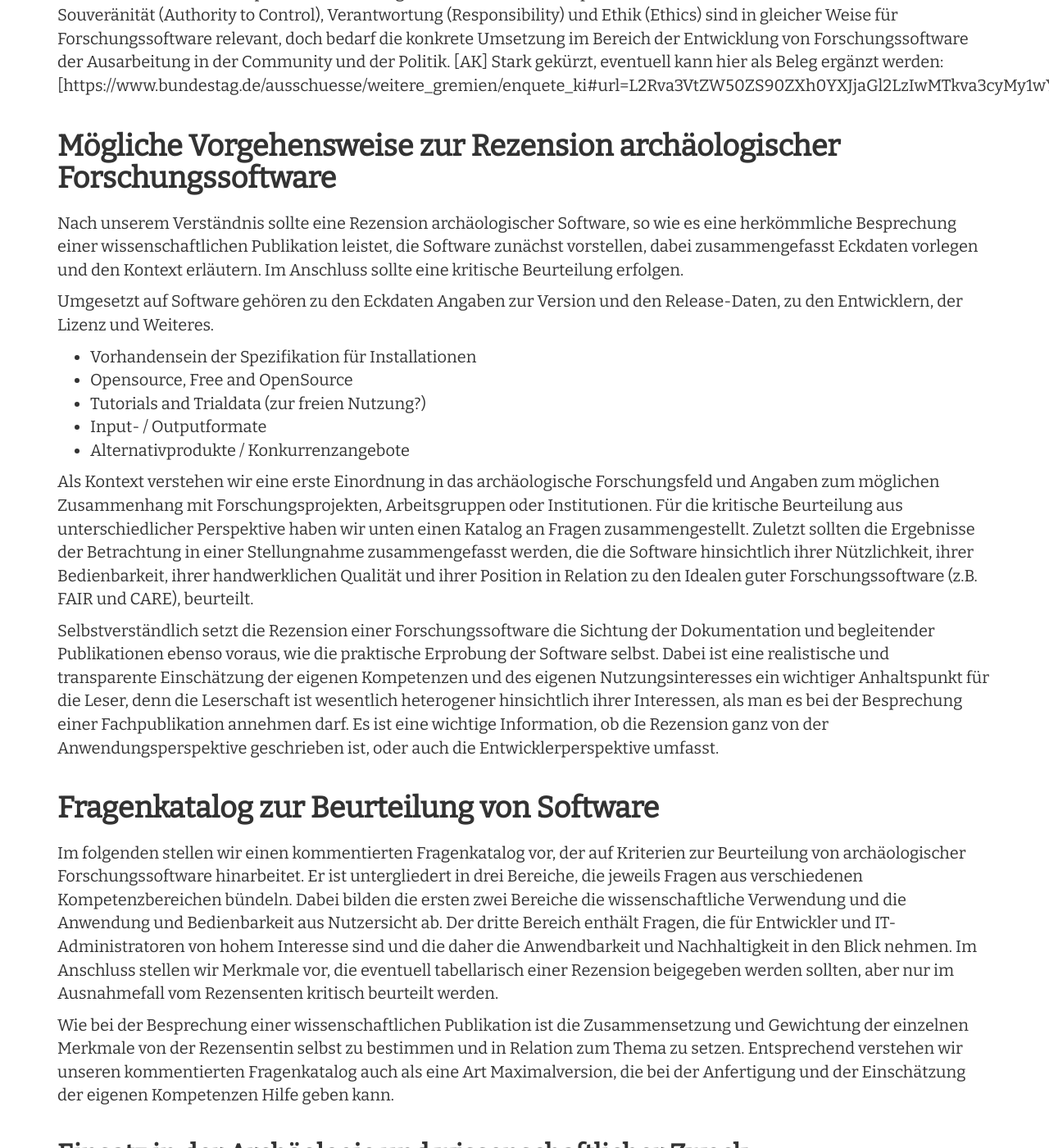
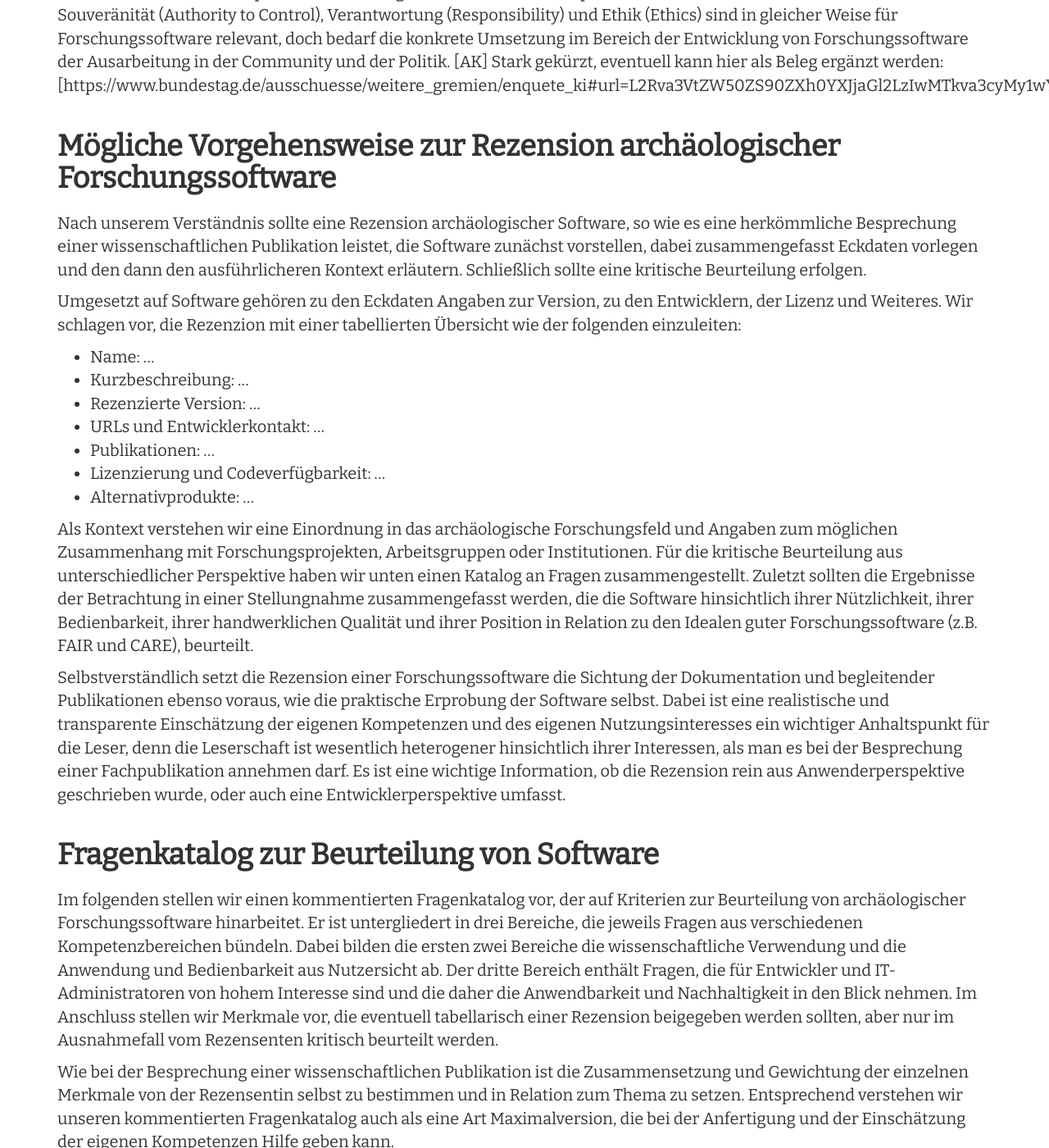
Before and after one commit to Research-Squirrel-Engineers/Impuls_SoftwareRezensionen_DGUF, a Jekyll site: the page built from Draft.md, in a window 1280 px wide and 1400 px high, scrolled down 6949 px. Shown: the whole window at 82% size. Built offline with Jekyll 4.4.1, drawn with Linux system fonts in a browser that asks for light colours; nearby versions of some CDN libraries.

Commit message:
Eckdatenübersichtsliste

```diff
--- a/Draft.md
+++ b/Draft.md
@@ -156,19 +156,21 @@ Eine Personengruppe, die besonders oft zum passiven Spielball von Forschungssoft
 
 ## Mögliche Vorgehensweise zur Rezension archäologischer Forschungssoftware
 
-Nach unserem Verständnis sollte eine Rezension archäologischer Software, so wie es eine herkömmliche Besprechung einer wissenschaftlichen Publikation leistet, die Software zunächst vorstellen, dabei zusammengefasst Eckdaten vorlegen und den Kontext erläutern. Im Anschluss sollte eine kritische Beurteilung erfolgen.
+Nach unserem Verständnis sollte eine Rezension archäologischer Software, so wie es eine herkömmliche Besprechung einer wissenschaftlichen Publikation leistet, die Software zunächst vorstellen, dabei zusammengefasst Eckdaten vorlegen und den dann den ausführlicheren Kontext erläutern. Schließlich sollte eine kritische Beurteilung erfolgen.
 
-Umgesetzt auf Software gehören zu den Eckdaten Angaben zur Version und den Release-Daten, zu den Entwicklern, der Lizenz und Weiteres.
+Umgesetzt auf Software gehören zu den Eckdaten Angaben zur Version, zu den Entwicklern, der Lizenz und Weiteres. Wir schlagen vor, die Rezenzion mit einer tabellierten Übersicht wie der folgenden einzuleiten:
 
-* Vorhandensein der Spezifikation für Installationen
-* Opensource, Free and OpenSource
-* Tutorials and Trialdata (zur freien Nutzung?)
-* Input- / Outputformate
-* Alternativprodukte / Konkurrenzangebote
+- Name: ...
+- Kurzbeschreibung: ...
+- Rezenzierte Version: ...
+- URLs und Entwicklerkontakt: ...
+- Publikationen: ...
+- Lizenzierung und Codeverfügbarkeit: ...
+- Alternativprodukte: ...
 
-Als Kontext verstehen wir eine erste Einordnung in das archäologische Forschungsfeld und Angaben zum möglichen Zusammenhang mit Forschungsprojekten, Arbeitsgruppen oder Institutionen. Für die kritische Beurteilung aus unterschiedlicher Perspektive haben wir unten einen Katalog an Fragen zusammengestellt. Zuletzt sollten die Ergebnisse der Betrachtung in einer Stellungnahme zusammengefasst werden, die die Software hinsichtlich ihrer Nützlichkeit, ihrer Bedienbarkeit, ihrer handwerklichen Qualität und ihrer Position in Relation zu den Idealen guter Forschungssoftware (z.B. FAIR und CARE), beurteilt.
+Als Kontext verstehen wir eine Einordnung in das archäologische Forschungsfeld und Angaben zum möglichen Zusammenhang mit Forschungsprojekten, Arbeitsgruppen oder Institutionen. Für die kritische Beurteilung aus unterschiedlicher Perspektive haben wir unten einen Katalog an Fragen zusammengestellt. Zuletzt sollten die Ergebnisse der Betrachtung in einer Stellungnahme zusammengefasst werden, die die Software hinsichtlich ihrer Nützlichkeit, ihrer Bedienbarkeit, ihrer handwerklichen Qualität und ihrer Position in Relation zu den Idealen guter Forschungssoftware (z.B. FAIR und CARE), beurteilt.
 
-Selbstverständlich setzt die Rezension einer Forschungssoftware die Sichtung der Dokumentation und begleitender Publikationen ebenso voraus, wie die praktische Erprobung der Software selbst. Dabei ist eine realistische und transparente Einschätzung der eigenen Kompetenzen und des eigenen Nutzungsinteresses ein wichtiger Anhaltspunkt für die Leser, denn die Leserschaft ist wesentlich heterogener hinsichtlich ihrer Interessen, als man es bei der Besprechung einer Fachpublikation annehmen darf. Es ist eine wichtige Information, ob die Rezension ganz von der Anwendungsperspektive geschrieben ist, oder auch die Entwicklerperspektive umfasst.
+Selbstverständlich setzt die Rezension einer Forschungssoftware die Sichtung der Dokumentation und begleitender Publikationen ebenso voraus, wie die praktische Erprobung der Software selbst. Dabei ist eine realistische und transparente Einschätzung der eigenen Kompetenzen und des eigenen Nutzungsinteresses ein wichtiger Anhaltspunkt für die Leser, denn die Leserschaft ist wesentlich heterogener hinsichtlich ihrer Interessen, als man es bei der Besprechung einer Fachpublikation annehmen darf. Es ist eine wichtige Information, ob die Rezension rein aus Anwenderperspektive geschrieben wurde, oder auch eine Entwicklerperspektive umfasst.
 
 ## Fragenkatalog zur Beurteilung von Software
 
```
